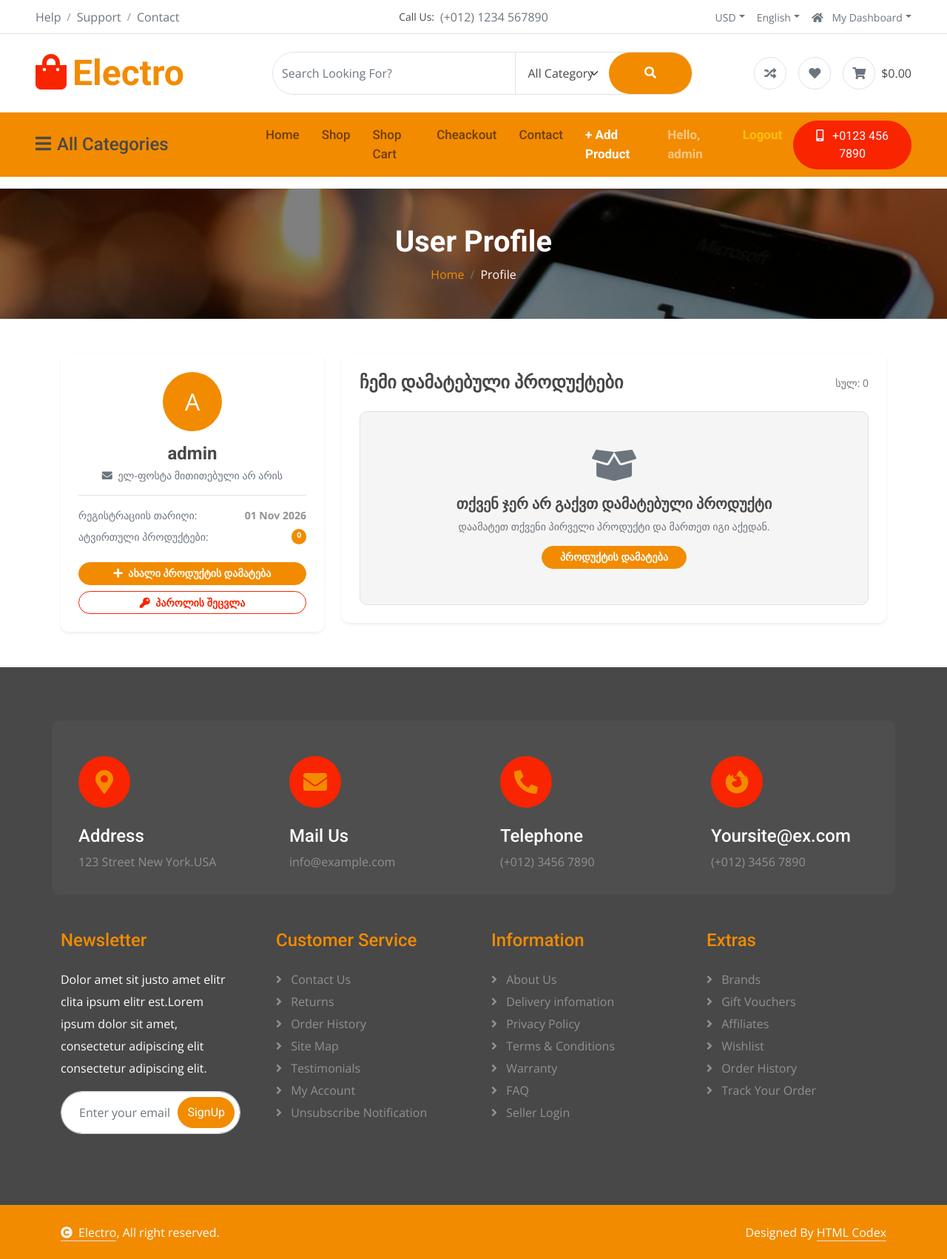
After one commit to anritsetskhla10/E-shop, a Django app: page /users/profile/ in a window 1280 px wide. The commit adds this page. Shown: the whole page at 74% size. Run offline with Django 5.2, Linux system fonts and the light colour scheme; a user stored in the database is signed in; data comes from the database, SQL or seed files in the repository; both versions use the stored data as it was after the commit; some libraries are stand-ins or nearby versions.

Commit message:
add homework 44

```diff
--- a/shop/templates/shop/base.html
+++ b/shop/templates/shop/base.html
@@ -47,6 +47,25 @@
 
         <!-- Main Dynamic Content Block -->
         <main>
+            <!-- Django Messages Alert Start -->
+            <div class="container mt-3">
+                {% if messages %}
+                    {% for message in messages %}
+                        <div class="alert alert-{{ message.tags|default:'info' }} alert-dismissible fade show shadow-sm" role="alert">
+                            {% if message.tags == 'success' %}
+                                <i class="fas fa-check-circle me-2"></i>
+                            {% elif message.tags == 'danger' or message.tags == 'error' %}
+                                <i class="fas fa-exclamation-triangle me-2"></i>
+                            {% else %}
+                                <i class="fas fa-info-circle me-2"></i>
+                            {% endif %}
+                            {{ message }}
+                            <button type="button" class="btn-close" data-bs-dismiss="alert" aria-label="Close"></button>
+                        </div>
+                    {% endfor %}
+                {% endif %}
+            </div>
+            <!-- Django Messages Alert End -->
             {% block content %}
             {% endblock %}
         </main>
--- /dev/null
+++ b/users/templates/users/password_reset_subject.txt
@@ -0,0 +1 @@
+Electro - პაროლის აღდგენა
--- /dev/null
+++ b/users/templates/users/profile.html
@@ -0,0 +1,119 @@
+{% extends 'shop/base.html' %}
+{% load static %}
+
+{% block title %}User Profile - Electro{% endblock %}
+
+{% block content %}
+<div class="container-fluid page-header py-5">
+    <h1 class="text-center text-white display-6 wow fadeInUp" data-wow-delay="0.1s">User Profile</h1>
+    <ol class="breadcrumb justify-content-center mb-0 wow fadeInUp" data-wow-delay="0.3s">
+        <li class="breadcrumb-item"><a href="{% url 'shop:home' %}">Home</a></li>
+        <li class="breadcrumb-item active text-white">Profile</li>
+    </ol>
+</div>
+
+<div class="container py-5">
+    <div class="row g-4">
+        <!-- მარცხენა მხარე: იუზერის ბარათი -->
+        <div class="col-lg-4">
+            <div class="card border-0 shadow-sm rounded p-4 text-center">
+                <div class="mb-3">
+                    <div class="d-inline-flex align-items-center justify-content-center bg-primary text-white rounded-circle" style="width: 80px; height: 80px; font-size: 32px;">
+                        {{ user.username|first|upper }}
+                    </div>
+                </div>
+                <h4 class="fw-bold text-dark mb-1">{{ user.username }}</h4>
+                <p class="text-muted small mb-3">
+                    <i class="fas fa-envelope me-1"></i> {{ user.email|default:"ელ-ფოსტა მითითებული არ არის" }}
+                </p>
+                <div class="border-top pt-3 text-start small">
+                    <div class="d-flex justify-content-between mb-2">
+                        <span class="text-muted">რეგისტრაციის თარიღი:</span>
+                        <span class="fw-bold">{{ user.date_joined|date:"d M Y" }}</span>
+                    </div>
+                    <div class="d-flex justify-content-between mb-3">
+                        <span class="text-muted">ატვირთული პროდუქტები:</span>
+                        <span class="badge bg-primary rounded-pill">{{ total_products }}</span>
+                    </div>
+                </div>
+                <div class="d-grid gap-2 mt-2">
+                    <a href="{% url 'shop:product_create' %}" class="btn btn-primary rounded-pill btn-sm text-white fw-bold">
+                        <i class="fas fa-plus me-1"></i> ახალი პროდუქტის დამატება
+                    </a>
+                    <a href="{% url 'users:password_reset' %}" class="btn btn-outline-secondary rounded-pill btn-sm">
+                        <i class="fas fa-key me-1"></i> პაროლის შეცვლა
+                    </a>
+                </div>
+            </div>
+        </div>
+
+        <!-- მარჯვენა მხარე: მომხმარებლის პროდუქტების მართვა -->
+        <div class="col-lg-8">
+            <div class="card border-0 shadow-sm rounded p-4">
+                <div class="d-flex justify-content-between align-items-center mb-4">
+                    <h4 class="fw-bold text-dark mb-0">ჩემი დამატებული პროდუქტები</h4>
+                    <span class="text-muted small">სულ: {{ total_products }}</span>
+                </div>
+
+                {% if user_products %}
+                    <div class="table-responsive">
+                        <table class="table table-hover align-middle mb-0">
+                            <thead class="table-light">
+                                <tr>
+                                    <th scope="col">სურათი</th>
+                                    <th scope="col">დასახელება</th>
+                                    <th scope="col">კატეგორია</th>
+                                    <th scope="col">ფასი</th>
+                                    <th scope="col" class="text-end">მოქმედებები</th>
+                                </tr>
+                            </thead>
+                            <tbody>
+                                {% for item in user_products %}
+                                    <tr>
+                                        <td style="width: 70px;">
+                                            {% if item.image %}
+                                                <img src="{{ item.image.url }}" alt="{{ item.name }}" class="rounded" style="width: 50px; height: 50px; object-fit: contain;">
+                                            {% else %}
+                                                <div class="bg-light rounded d-flex align-items-center justify-content-center text-muted" style="width: 50px; height: 50px;">
+                                                    <i class="fas fa-image"></i>
+                                                </div>
+                                            {% endif %}
+                                        </td>
+                                        <td>
+                                            <a href="{% url 'shop:product_detail' item.id %}" class="fw-semibold text-dark text-decoration-none">
+                                                {{ item.name }}
+                                            </a>
+                                            {% if item.is_on_sale %}
+                                                <span class="badge bg-danger ms-1" style="font-size: 10px;">SALE</span>
+                                            {% endif %}
+                                        </td>
+                                        <td><span class="badge bg-light text-dark border">{{ item.category.name }}</span></td>
+                                        <td class="fw-bold text-primary">${{ item.price }}</td>
+                                        <td class="text-end">
+                                            <a href="{% url 'shop:product_update' item.id %}" class="btn btn-sm btn-outline-secondary rounded-pill px-2 me-1" title="Edit">
+                                                <i class="fas fa-edit"></i>
+                                            </a>
+                                            <a href="{% url 'shop:product_delete' item.id %}" class="btn btn-sm btn-outline-danger rounded-pill px-2" title="Delete">
+                                                <i class="fas fa-trash"></i>
+                                            </a>
+                                        </td>
+                                    </tr>
+                                {% endfor %}
+                            </tbody>
+                        </table>
+                    </div>
+                {% else %}
+                    <div class="text-center py-5 bg-light rounded border">
+                        <i class="fas fa-box-open fa-3x text-muted mb-3"></i>
+                        <h5 class="text-dark fw-bold">თქვენ ჯერ არ გაქვთ დამატებული პროდუქტი</h5>
+                        <p class="text-muted small mb-3">დაამატეთ თქვენი პირველი პროდუქტი და მართეთ იგი აქედან.</p>
+                        <a href="{% url 'shop:product_create' %}" class="btn btn-primary rounded-pill px-4 text-white btn-sm fw-bold">
+                            პროდუქტის დამატება
+                        </a>
+                    </div>
+                {% endif %}
+            </div>
+        </div>
+    </div>
+</div>
+{% endblock %}
--- a/users/urls.py
+++ b/users/urls.py
@@ -1,10 +1,47 @@
-from django.urls import path
+from django.contrib.auth import views as auth_views
+from django.urls import path, reverse_lazy
+from django.views.generic import RedirectView
+
 from . import views
 
 app_name = 'users'
 
 urlpatterns = [
+    path('', RedirectView.as_view(pattern_name='users:profile', permanent=False)),
+    path('profile/', views.profile_view, name='profile'),
     path('register/', views.UserRegisterView.as_view(), name='register'),
     path('login/', views.UserLoginView.as_view(), name='login'),
     path('logout/', views.user_logout_view, name='logout'),
+    path(
+        'password-reset/',
+        auth_views.PasswordResetView.as_view(
+            template_name='users/password_reset.html',
+            email_template_name='users/password_reset_email.html',
+            subject_template_name='users/password_reset_subject.txt',
+            success_url=reverse_lazy('users:password_reset_done'),
+        ),
+        name='password_reset',
+    ),
+    path(
+        'password-reset/done/',
+        auth_views.PasswordResetDoneView.as_view(
+            template_name='users/password_reset_done.html',
+        ),
+        name='password_reset_done',
+    ),
+    path(
+        'password-reset-confirm/<uidb64>/<token>/',
+        auth_views.PasswordResetConfirmView.as_view(
+            template_name='users/password_reset_confirm.html',
+            success_url=reverse_lazy('users:password_reset_complete'),
+        ),
+        name='password_reset_confirm',
+    ),
+    path(
+        'password-reset-complete/',
+        auth_views.PasswordResetCompleteView.as_view(
+            template_name='users/password_reset_complete.html',
+        ),
+        name='password_reset_complete',
+    ),
 ]
--- a/users/views.py
+++ b/users/views.py
@@ -1,10 +1,13 @@
+from django.contrib import messages
 from django.contrib.auth import logout
+from django.contrib.auth.decorators import login_required
 from django.contrib.auth.forms import AuthenticationForm
 from django.contrib.auth.views import LoginView
-from django.shortcuts import redirect
+from django.shortcuts import redirect, render
 from django.urls import reverse_lazy
 from django.views.generic import CreateView
 
+from shop.models import Product
 from .forms import UserRegisterForm
 
 
@@ -13,13 +16,34 @@ class UserRegisterView(CreateView):
     template_name = 'users/register.html'
     success_url = reverse_lazy('users:login')
 
+    def form_valid(self, form):
+        response = super().form_valid(form)
+        messages.success(self.request, 'რეგისტრაცია წარმატებით დასრულდა. გთხოვთ გაიაროთ ავტორიზაცია.')
+        return response
+
 
 class UserLoginView(LoginView):
     form_class = AuthenticationForm
     template_name = 'users/login.html'
     redirect_authenticated_user = True
 
+    def form_valid(self, form):
+        messages.success(self.request, f'მოგესალმებით, {form.get_user().username}!')
+        return super().form_valid(form)
+
 
 def user_logout_view(request):
     logout(request)
+    messages.info(request, 'თქვენ გამოხვედით სისტემიდან.')
     return redirect('shop:home')
+
+
+@login_required
+def profile_view(request):
+    user_products = Product.objects.filter(user=request.user).order_by('-id')
+    context = {
+        'user': request.user,
+        'user_products': user_products,
+        'total_products': user_products.count(),
+    }
+    return render(request, 'users/profile.html', context)
```
Also changed, not shown: ecommerce_project/settings.py (+9 -9 lines), shop/views.py (+6 -1 lines), users/templates/users/login.html (+6 -1 lines), users/templates/users/password_reset.html (added, +51 -0 lines), users/templates/users/password_reset_complete.html (added, +29 -0 lines), users/templates/users/password_reset_confirm.html (added, +68 -0 lines), users/templates/users/password_reset_done.html (added, +32 -0 lines), users/templates/users/password_reset_email.html (added, +11 -0 lines), db.sqlite3.
